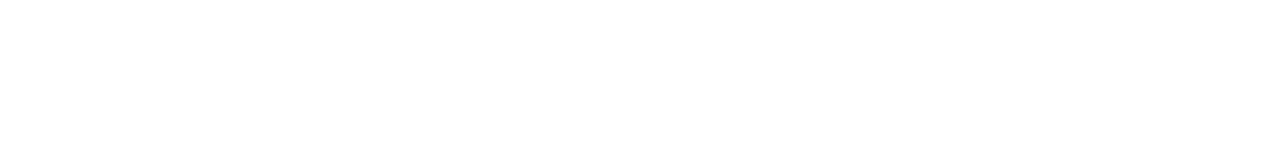
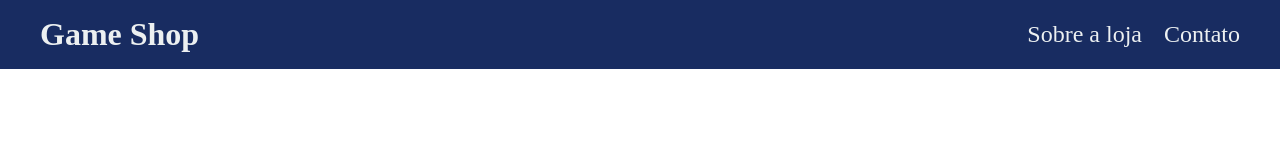
Before and after one commit to JunnyBritto/site_gamesshop, a plain HTML site: page index.html in a window 1280 px wide. Drawn offline with Linux system fonts and the light colour scheme.

Commit message:
Troquei o nome do arquivo css e modifiquei o html. Foi criado o cabeçalho do site

```diff
--- a/index.html
+++ b/index.html
@@ -4,8 +4,23 @@
     <meta charset="UTF-8">
     <meta name="viewport" content="width=device-width, initial-scale=1.0">
     <title>Game Shop - A sua loja de Games</title>
+    <link rel="stylesheet" href="./main.css">
 </head>
 <body>
-
+    <header>
+    <div class="container">
+        <h1>Game Shop</h1> <!-- Começando o cabeçalho com h1 e vou ter uma lista de lado, por isso abri o nav e ul -->
+        <nav>
+            <ul> <!-- lista que fica sem numero-->
+                <li> <!-- um item da lista-->
+                    <a href="#"> Sobre a loja</a>
+                </li>
+                <li>
+                    <a href="#"> Contato</a>
+                </li>
+            </ul>
+        </nav>
+    </div>
+    </header>
 </body>
 </html>
--- /dev/null
+++ b/main.css
@@ -0,0 +1,31 @@
+* {
+    margin: 0;
+    padding: 0;
+    box-sizing: border-box;
+} /* resete básico */
+
+header{
+    padding: 16px 0;
+    background-color: #182C61;
+    color: #ecf0f1;
+}
+header nav li{
+    display: inline; /*para deixar alinhado*/
+    margin-left: 16px;
+    color: #ecf0f1;
+    font-size: 24px;
+}
+header nav li a{
+    color: #ecf0f1;
+    text-decoration: none; /*tira o underline*/
+}
+.container {
+    max-width: 1200px;
+    width: 100%; /*vai ocupar 100% da largura ao chegar em 1200*/
+    margin: 0 auto; /*centralizar*/
+}
+header .container{
+    display: flex;
+    align-items: center;
+    justify-content: space-between;
+}
```
Also changed, not shown: style.css (deleted).
